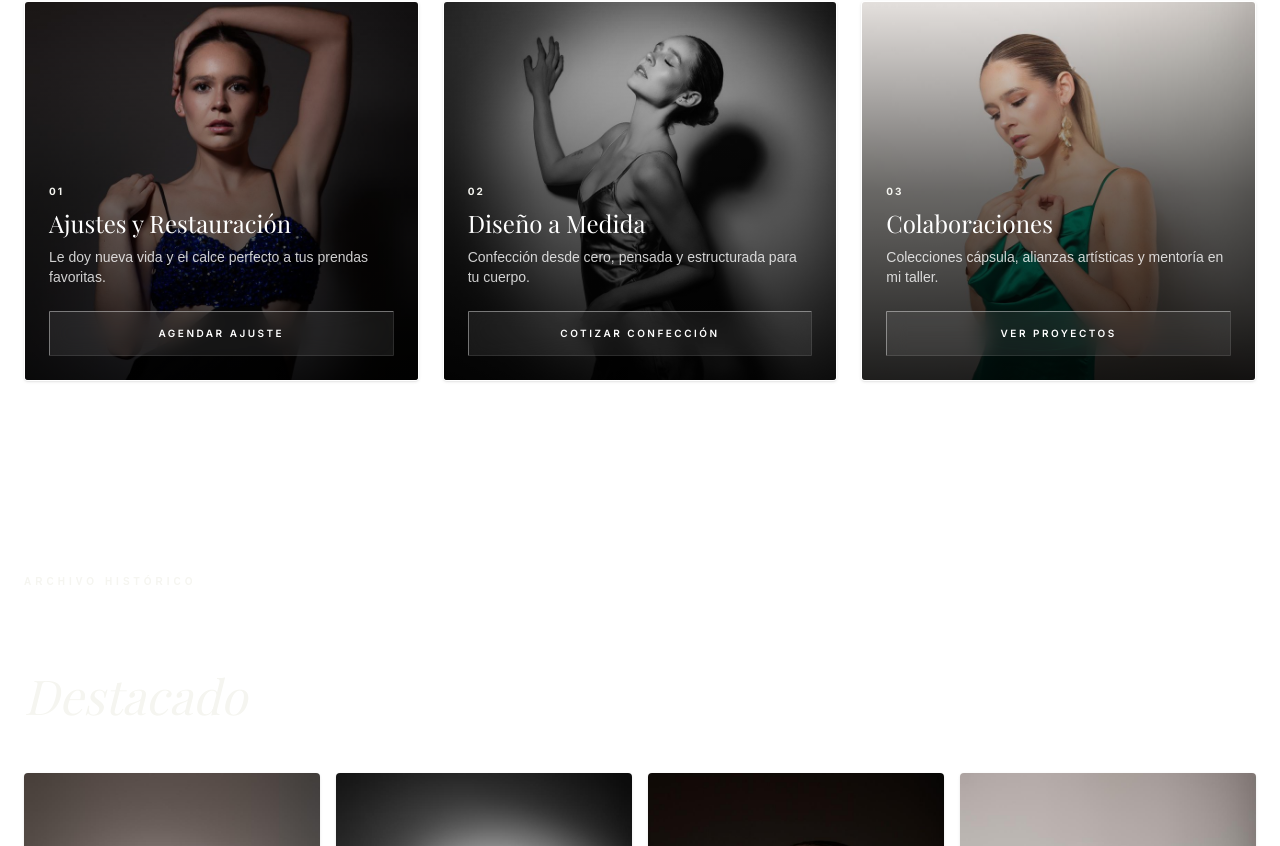
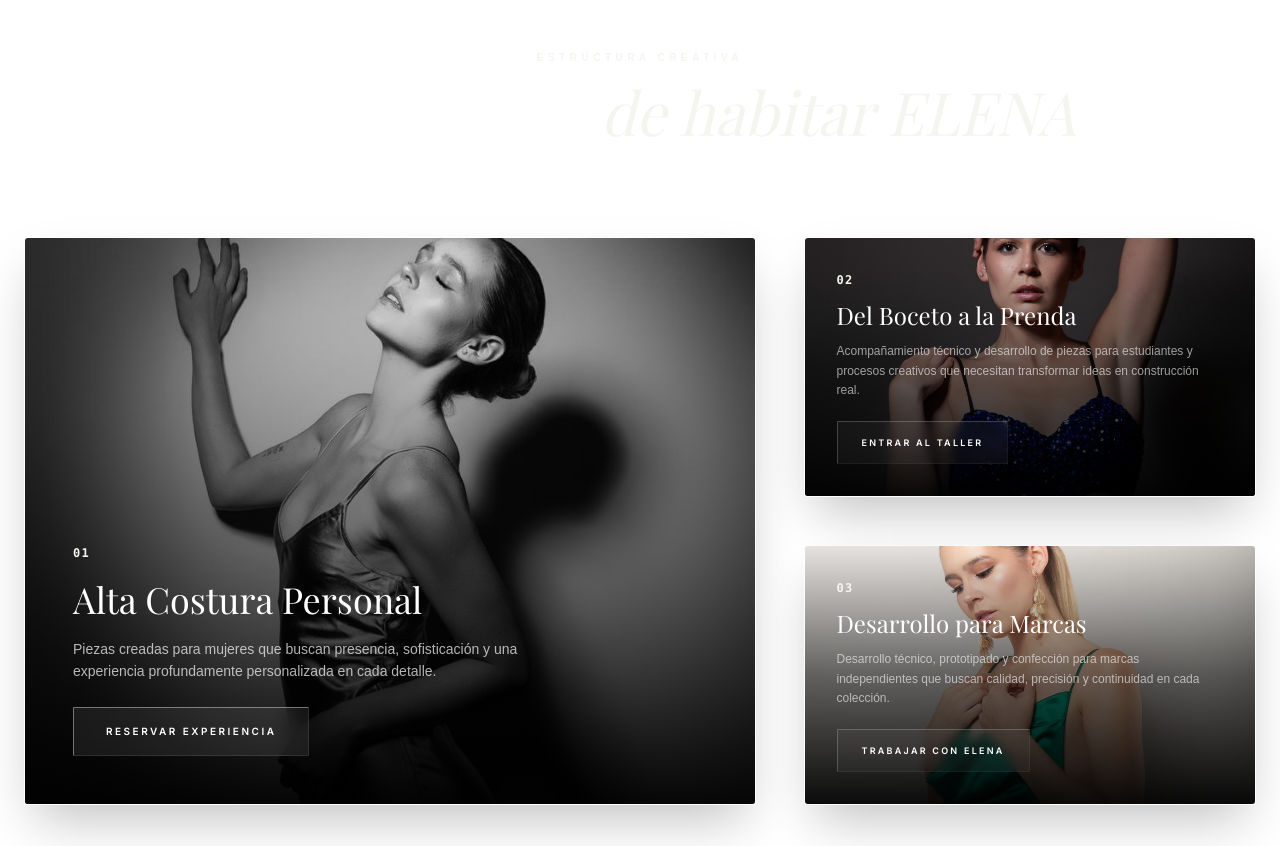
Before and after one commit to Gaz-Style/elena-atelier, a Next.js app: page / in a window 1280 px wide. Shown: the part 1614-2460 px from the top of the page. Built offline with nearby package versions, Linux system fonts and the light colour scheme; a web font is replaced by a local one.

Commit message:
design: rediseño editorial asimétrico 'Tres formas de habitar ELENA' con jerarquía de marca

```diff
--- a/src/app/page.tsx
+++ b/src/app/page.tsx
@@ -42,41 +42,97 @@ export default function Home() {
       </section>
 
       {/* Services Section (Visual Cards Funnel) */}
-      <section className="py-16 px-6 bg-transparent relative z-10">
+      <section className="py-16 md:py-28 px-6 bg-transparent relative z-10 border-t border-white/5">
         <div className="max-w-7xl mx-auto">
-          <div className="grid md:grid-cols-3 gap-4 md:gap-6">
-            <Link href="/restauracion" className="group relative h-[380px] overflow-hidden rounded-sm flex flex-col justify-end p-6 shadow-sm hover:shadow-xl transition-shadow duration-500 border border-transparent hover:border-white/10">
-              <img src="/trabajos/PHOTO-2026-02-25-13-20-13.jpg" alt="Reparaciones" className="absolute inset-0 w-full h-full object-cover transition-transform duration-700 group-hover:scale-105" />
-              <div className="absolute inset-0 bg-gradient-to-t from-black/95 via-black/60 to-transparent opacity-90" />
-              <div className="relative z-10 flex flex-col items-start w-full">
-                <span className="text-brand-sand font-sans text-[10px] tracking-[0.2em] uppercase font-bold mb-2">01</span>
-                <h3 className="font-serif text-2xl text-white mb-2">Ajustes y Restauración</h3>
-                <p className="text-white/80 text-sm mb-6 line-clamp-2">Le doy nueva vida y el calce perfecto a tus prendas favoritas.</p>
-                <span className="border border-white/20 border-t-white/40 border-l-white/40 border-b-white/10 border-r-white/10 text-white font-sans text-[10px] uppercase tracking-[0.25em] font-semibold bg-white/[0.08] backdrop-blur-[10px] px-6 py-3.5 transition-all duration-[600ms] ease-[cubic-bezier(0.16,1,0.3,1)] group-hover:bg-[#f5f2eb]/90 group-hover:text-[#121212] group-hover:border-[#f5f2eb] group-hover:shadow-[0_0_15px_rgba(255,255,255,0.12)] rounded-[1px] w-full text-center whitespace-nowrap">Agendar Ajuste</span>
+          <div className="text-center mb-16 md:mb-24">
+            <span className="text-[10px] uppercase tracking-[0.45em] font-semibold text-brand-sand block mb-4">Estructura Creativa</span>
+            <h2 className="font-serif text-4xl md:text-6xl text-white tracking-tight uppercase">
+              Tres formas <br className="md:hidden" />
+              <span className="italic text-brand-sand font-serif normal-case tracking-normal">de habitar ELENA</span>
+            </h2>
+          </div>
+
+          <div className="flex flex-col lg:flex-row gap-8 lg:gap-12 items-stretch">
+            {/* CARD A: Alta Costura Personal - DOMINANT, CINEMATIC */}
+            <Link
+              href="/sastreria"
+              className="group relative flex-[1.4] min-h-[500px] md:min-h-[560px] overflow-hidden rounded-sm flex flex-col justify-end p-8 md:p-12 shadow-2xl border border-white/5 hover:border-white/20 transition-all duration-700"
+            >
+              <img
+                src="/trabajos/PHOTO-2026-02-25-13-20-09.jpg"
+                alt="Alta Costura Personal"
+                className="absolute inset-0 w-full h-full object-cover transition-transform duration-[1200ms] ease-[cubic-bezier(0.16,1,0.3,1)] group-hover:scale-[1.04]"
+              />
+              <div className="absolute inset-0 bg-gradient-to-t from-black via-black/50 to-transparent opacity-95 group-hover:opacity-90 transition-opacity duration-700" />
+
+              <div className="relative z-10 flex flex-col items-start w-full space-y-4">
+                <span className="text-brand-sand font-mono text-xs tracking-widest font-bold">01</span>
+                <h3 className="font-serif text-3xl md:text-4xl text-white leading-tight">Alta Costura Personal</h3>
+                <p className="text-white/70 text-sm max-w-lg leading-relaxed">
+                  Piezas creadas para mujeres que buscan presencia, sofisticación y una experiencia profundamente personalizada en cada detalle.
+                </p>
+                <div className="pt-2 w-full sm:w-auto">
+                  <span className="inline-flex border border-white/20 border-t-white/40 border-l-white/40 border-b-white/10 border-r-white/10 text-white font-sans text-[10px] uppercase tracking-[0.25em] font-semibold bg-white/[0.08] backdrop-blur-[10px] px-8 py-4 transition-all duration-[600ms] ease-[cubic-bezier(0.16,1,0.3,1)] group-hover:bg-[#f5f2eb]/90 group-hover:text-[#121212] group-hover:border-[#f5f2eb] group-hover:shadow-[0_0_24px_rgba(255,255,255,0.12)] rounded-[1px] w-full sm:w-auto text-center justify-center items-center whitespace-nowrap">
+                    Reservar experiencia
+                  </span>
+                </div>
               </div>
             </Link>
 
-            <Link href="/sastreria" className="group relative h-[380px] overflow-hidden rounded-sm flex flex-col justify-end p-6 shadow-sm hover:shadow-xl transition-shadow duration-500 border border-transparent hover:border-white/10">
-              <img src="/trabajos/PHOTO-2026-02-25-13-20-09.jpg" alt="Confección" className="absolute inset-0 w-full h-full object-cover transition-transform duration-700 group-hover:scale-105" />
-              <div className="absolute inset-0 bg-gradient-to-t from-black/95 via-black/60 to-transparent opacity-90" />
-              <div className="relative z-10 flex flex-col items-start w-full">
-                <span className="text-brand-sand font-sans text-[10px] tracking-[0.2em] uppercase font-bold mb-2">02</span>
-                <h3 className="font-serif text-2xl text-white mb-2">Diseño a Medida</h3>
-                <p className="text-white/80 text-sm mb-6 line-clamp-2">Confección desde cero, pensada y estructurada para tu cuerpo.</p>
-                <span className="border border-white/20 border-t-white/40 border-l-white/40 border-b-white/10 border-r-white/10 text-white font-sans text-[10px] uppercase tracking-[0.25em] font-semibold bg-white/[0.08] backdrop-blur-[10px] px-6 py-3.5 transition-all duration-[600ms] ease-[cubic-bezier(0.16,1,0.3,1)] group-hover:bg-[#f5f2eb]/90 group-hover:text-[#121212] group-hover:border-[#f5f2eb] group-hover:shadow-[0_0_15px_rgba(255,255,255,0.12)] rounded-[1px] w-full text-center whitespace-nowrap">Cotizar Confección</span>
-              </div>
-            </Link>
+            {/* Dynamic Column for Card B & Card C */}
+            <div className="flex-[1] flex flex-col gap-8 md:gap-12">
+              {/* CARD B: Del Boceto a la Prenda - WORKSPACE, PROCESS */}
+              <Link
+                href="/appointment"
+                className="group relative flex-1 min-h-[350px] md:min-h-[260px] overflow-hidden rounded-sm flex flex-col justify-end p-8 shadow-2xl border border-white/5 hover:border-white/20 transition-all duration-700"
+              >
+                <img
+                  src="/trabajos/PHOTO-2026-02-25-13-20-13.jpg"
+                  alt="Del Boceto a la Prenda"
+                  className="absolute inset-0 w-full h-full object-cover transition-transform duration-[1200ms] ease-[cubic-bezier(0.16,1,0.3,1)] group-hover:scale-[1.04]"
+                />
+                <div className="absolute inset-0 bg-gradient-to-t from-black via-black/60 to-transparent opacity-95 group-hover:opacity-90 transition-opacity duration-700" />
 
-            <Link href="/b2b" className="group relative h-[380px] overflow-hidden rounded-sm flex flex-col justify-end p-6 shadow-sm hover:shadow-xl transition-shadow duration-500 border border-transparent hover:border-white/10">
-              <img src="/trabajos/PHOTO-2026-02-25-13-20-14.jpg" alt="Colaboraciones" className="absolute inset-0 w-full h-full object-cover transition-transform duration-700 group-hover:scale-105" />
-              <div className="absolute inset-0 bg-gradient-to-t from-black/95 via-black/60 to-transparent opacity-90" />
-              <div className="relative z-10 flex flex-col items-start w-full">
-                <span className="text-brand-sand font-sans text-[10px] tracking-[0.2em] uppercase font-bold mb-2">03</span>
-                <h3 className="font-serif text-2xl text-white mb-2">Colaboraciones</h3>
-                <p className="text-white/80 text-sm mb-6 line-clamp-2">Colecciones cápsula, alianzas artísticas y mentoría en mi taller.</p>
-                <span className="border border-white/20 border-t-white/40 border-l-white/40 border-b-white/10 border-r-white/10 text-white font-sans text-[10px] uppercase tracking-[0.25em] font-semibold bg-white/[0.08] backdrop-blur-[10px] px-6 py-3.5 transition-all duration-[600ms] ease-[cubic-bezier(0.16,1,0.3,1)] group-hover:bg-[#f5f2eb]/90 group-hover:text-[#121212] group-hover:border-[#f5f2eb] group-hover:shadow-[0_0_15px_rgba(255,255,255,0.12)] rounded-[1px] w-full text-center whitespace-nowrap">Ver Proyectos</span>
-              </div>
-            </Link>
+                <div className="relative z-10 flex flex-col items-start w-full space-y-3">
+                  <span className="text-brand-sand font-mono text-xs tracking-widest font-bold">02</span>
+                  <h3 className="font-serif text-2xl text-white leading-tight">Del Boceto a la Prenda</h3>
+                  <p className="text-white/60 text-xs max-w-md leading-relaxed">
+                    Acompañamiento técnico y desarrollo de piezas para estudiantes y procesos creativos que necesitan transformar ideas en construcción real.
+                  </p>
+                  <div className="pt-2 w-full sm:w-auto">
+                    <span className="inline-flex border border-white/10 border-t-white/20 border-l-white/20 border-b-white/5 border-r-white/5 text-white font-sans text-[9px] uppercase tracking-[0.25em] font-semibold bg-white/[0.04] backdrop-blur-[5px] px-6 py-3.5 transition-all duration-[600ms] ease-[cubic-bezier(0.16,1,0.3,1)] group-hover:bg-[#f5f2eb]/90 group-hover:text-[#121212] group-hover:border-[#f5f2eb] rounded-[1px] w-full sm:w-auto text-center justify-center items-center whitespace-nowrap">
+                      Entrar al taller
+                    </span>
+                  </div>
+                </div>
+              </Link>
+
+              {/* CARD C: Desarrollo para Marcas - CLEAN, STRUCTURED */}
+              <Link
+                href="/b2b"
+                className="group relative flex-1 min-h-[350px] md:min-h-[260px] overflow-hidden rounded-sm flex flex-col justify-end p-8 shadow-2xl border border-white/5 hover:border-white/20 transition-all duration-700"
+              >
+                <img
+                  src="/trabajos/PHOTO-2026-02-25-13-20-14.jpg"
+                  alt="Desarrollo para Marcas"
+                  className="absolute inset-0 w-full h-full object-cover transition-transform duration-[1200ms] ease-[cubic-bezier(0.16,1,0.3,1)] group-hover:scale-[1.04]"
+                />
+                <div className="absolute inset-0 bg-gradient-to-t from-black via-black/60 to-transparent opacity-95 group-hover:opacity-90 transition-opacity duration-700" />
+
+                <div className="relative z-10 flex flex-col items-start w-full space-y-3">
+                  <span className="text-brand-sand font-mono text-xs tracking-widest font-bold">03</span>
+                  <h3 className="font-serif text-2xl text-white leading-tight">Desarrollo para Marcas</h3>
+                  <p className="text-white/60 text-xs max-w-md leading-relaxed">
+                    Desarrollo técnico, prototipado y confección para marcas independientes que buscan calidad, precisión y continuidad en cada colección.
+                  </p>
+                  <div className="pt-2 w-full sm:w-auto">
+                    <span className="inline-flex border border-white/10 border-t-white/20 border-l-white/20 border-b-white/5 border-r-white/5 text-white font-sans text-[9px] uppercase tracking-[0.25em] font-semibold bg-white/[0.04] backdrop-blur-[5px] px-6 py-3.5 transition-all duration-[600ms] ease-[cubic-bezier(0.16,1,0.3,1)] group-hover:bg-[#f5f2eb]/90 group-hover:text-[#121212] group-hover:border-[#f5f2eb] rounded-[1px] w-full sm:w-auto text-center justify-center items-center whitespace-nowrap">
+                      Trabajar con ELENA
+                    </span>
+                  </div>
+                </div>
+              </Link>
+            </div>
           </div>
         </div>
       </section>
```
